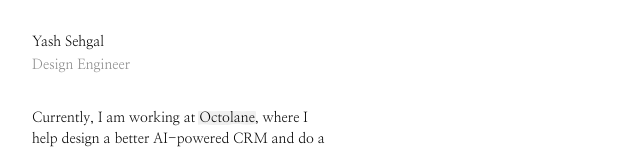
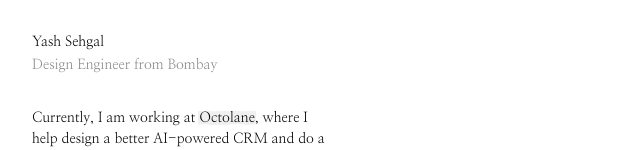
Before and after one commit to yashsehgal/personal-website, a Next.js app: page / in a window 1280 px wide. Shown: the top 150 px of the page, without its empty margins (0-640 px from the left). Built offline with nearby package versions, Linux system fonts and the light colour scheme.

Commit message:
Say the design engineer is from Bombay.
Co-authored-by: Cursor <cursoragent@cursor.com>

```diff
--- a/app/page.tsx
+++ b/app/page.tsx
@@ -166,7 +166,7 @@ export default function Page() {
     <div className="max-w-[300px]">
       <header className="mb-8 flex flex-col gap-0.5">
         <h1>Yash Sehgal</h1>
-        <p className="text-[#888]">Design Engineer</p>
+        <p className="text-[#888]">Design Engineer from Bombay</p>
       </header>
       <main>
         <p className="mb-4">
```
